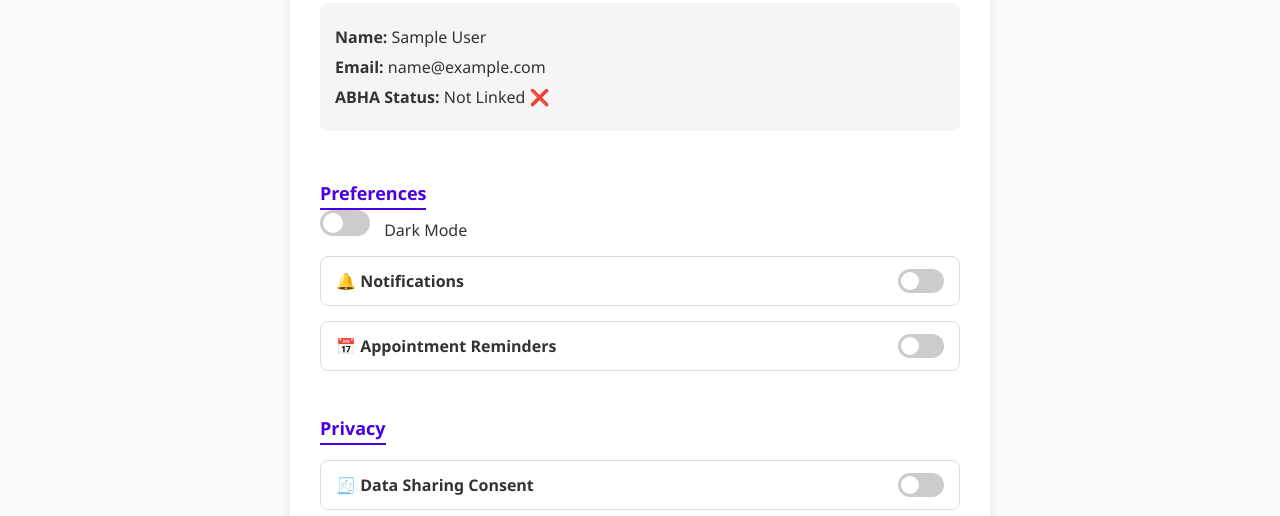
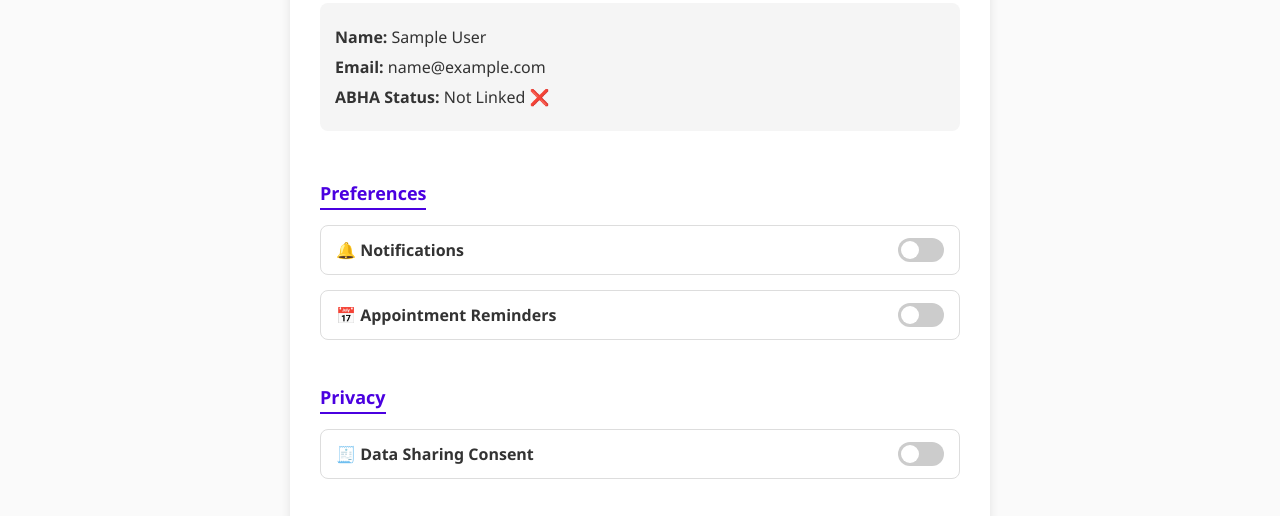
Before and after one commit to coolerrz4-ship-it/AmritSetu5, a plain HTML site: page profile.html in a window 1280 px wide. Shown: the part 237-753 px from the top of the page. Drawn offline with Linux system fonts and the light colour scheme; sample sign-in values are in the browser's storage.

Commit message:
Update profile.html

```diff
--- a/profile.html
+++ b/profile.html
@@ -138,45 +138,7 @@
   text-decoration: none;
   color: #4a00e0;
 }
-/* === 🌙 Dark Mode Toggle Switch === */
-.switch {
-  position: relative;
-  display: inline-block;
-  width: 50px;
-  height: 26px;
-  margin-right: 10px;
-}
 
-.switch input { display: none; }
-
-.slider {
-  position: absolute;
-  cursor: pointer;
-  inset: 0;
-  background-color: #ccc;
-  border-radius: 34px;
-  transition: 0.4s;
-}
-
-.slider:before {
-  content: "";
-  position: absolute;
-  height: 20px;
-  width: 20px;
-  left: 3px;
-  bottom: 3px;
-  background-color: white;
-  border-radius: 50%;
-  transition: 0.4s;
-}
-
-input:checked + .slider {
-  background-color: var(--primary);
-}
-
-input:checked + .slider:before {
-  transform: translateX(24px);
-}
 
   </style>
 </head>
@@ -212,13 +174,7 @@ input:checked + .slider:before {
     </div>
 
     <h2 class="section-title">Preferences</h2>
-    <div class="profile-setting">
-  <label class="switch">
-    <input type="checkbox" id="darkModeToggle">
-    <span class="slider"></span>
-  </label>
-  <span>Dark Mode</span>
-</div>
+
 
     <div class="toggle-row">
       <label for="notifToggle">🔔 Notifications</label>
@@ -302,22 +258,7 @@ input:checked + .slider:before {
       window.location.href = "index.html";
     });
   </script>
-  <script>
-  const toggle = document.getElementById("darkModeToggle");
-  const isDark = localStorage.getItem("darkMode") === "true";
 
-  // Apply saved theme
-  if (isDark) {
-    document.body.classList.add("dark-mode");
-    toggle.checked = true;
-  }
-
-  // Handle toggle changes
-  toggle.addEventListener("change", () => {
-    document.body.classList.toggle("dark-mode", toggle.checked);
-    localStorage.setItem("darkMode", toggle.checked);
-  });
-</script>
 
 </body>
 </html>
```
